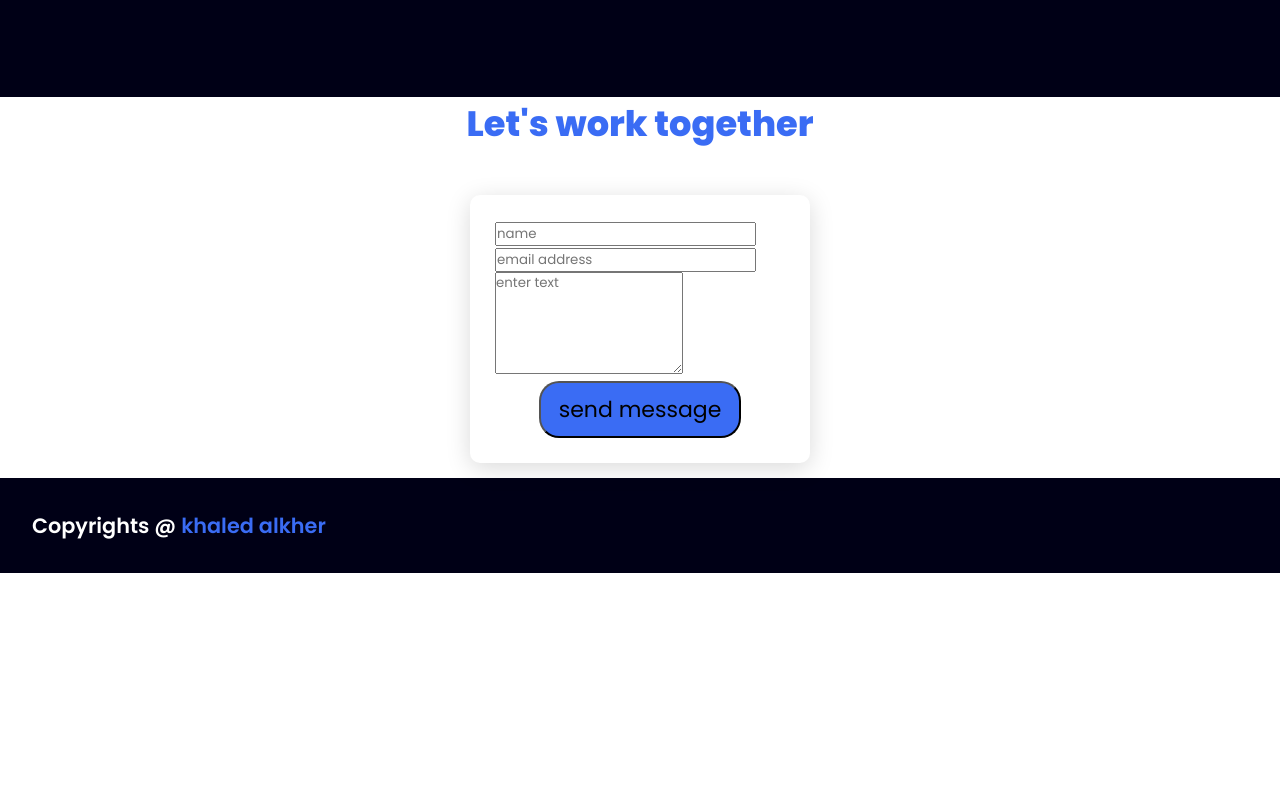
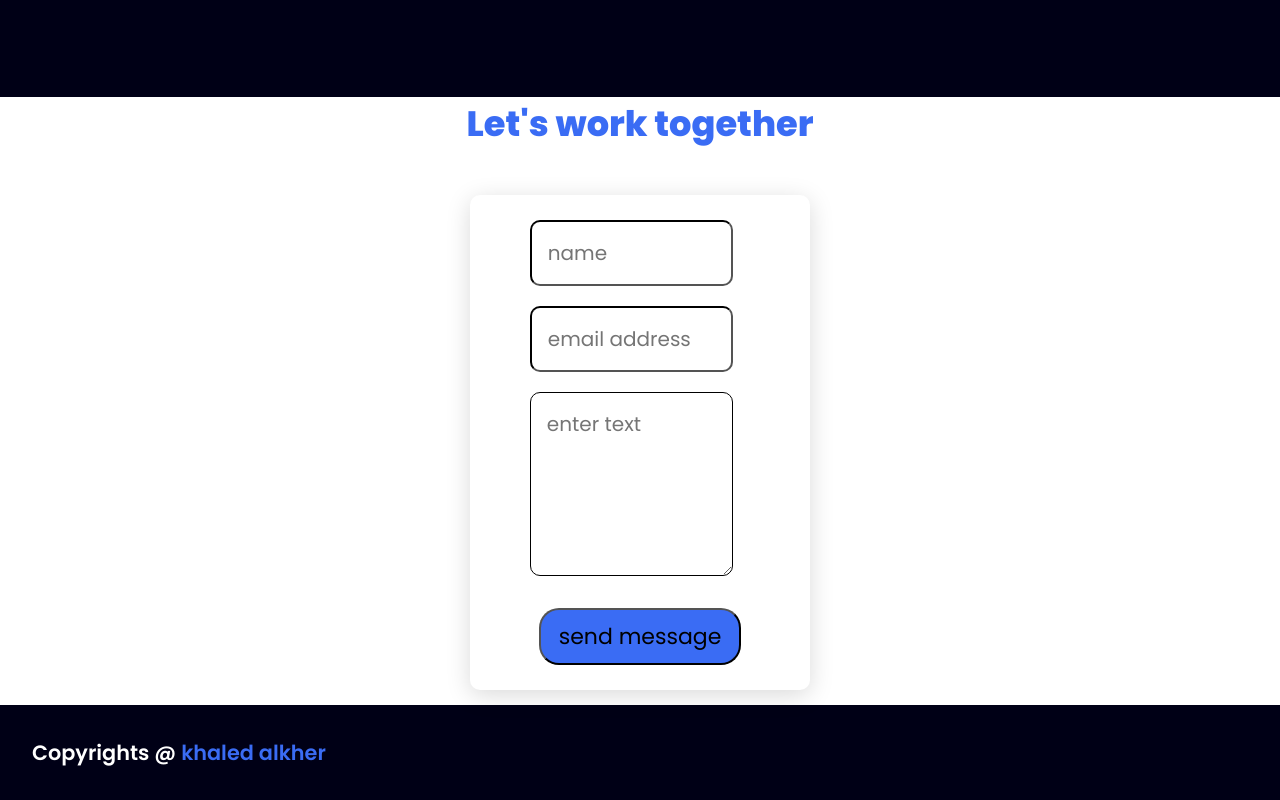
Before and after one commit to Khalid-nail/portfolyo-2, a plain HTML site: page index.html in a window 1280 px wide. Shown: the part 2611-3411 px from the top of the page. Before the commit the page ends 3184 px from the top, so only its background shows below. Drawn offline with Linux system fonts and the light colour scheme.

Commit message:
Update style.css

```diff
--- a/style.css
+++ b/style.css
@@ -114,7 +114,39 @@ button{
 button:hover{
     opacity: 80%;
     cursor: pointer;
+}input {
+    background-color: white;
+    width: 70%;
+    margin-left: 12%;
+    font-size: 20px;
+    padding: 16px;
+    border-radius: 10px;
+    border-color: black;
+    margin-bottom: 20px;
 }
+textarea {
+    background-color: white;
+    width: 70%;
+    margin-left: 12%;
+    font-size: 20px;
+    padding: 16px 16px;
+    border-radius:10px ;
+    border-color: black;
+    margin-bottom: 25px;
+
+}
+input:focus-within {
+    outline: none;
+    border-color: #5bd183;
+    border-width: 3px;
+}
+textarea:focus-within {
+    outline: none;
+    border-color: #5bd183;
+    border-width: 3px;
+}
+
+
 
 .title {
     display: flex;
```
